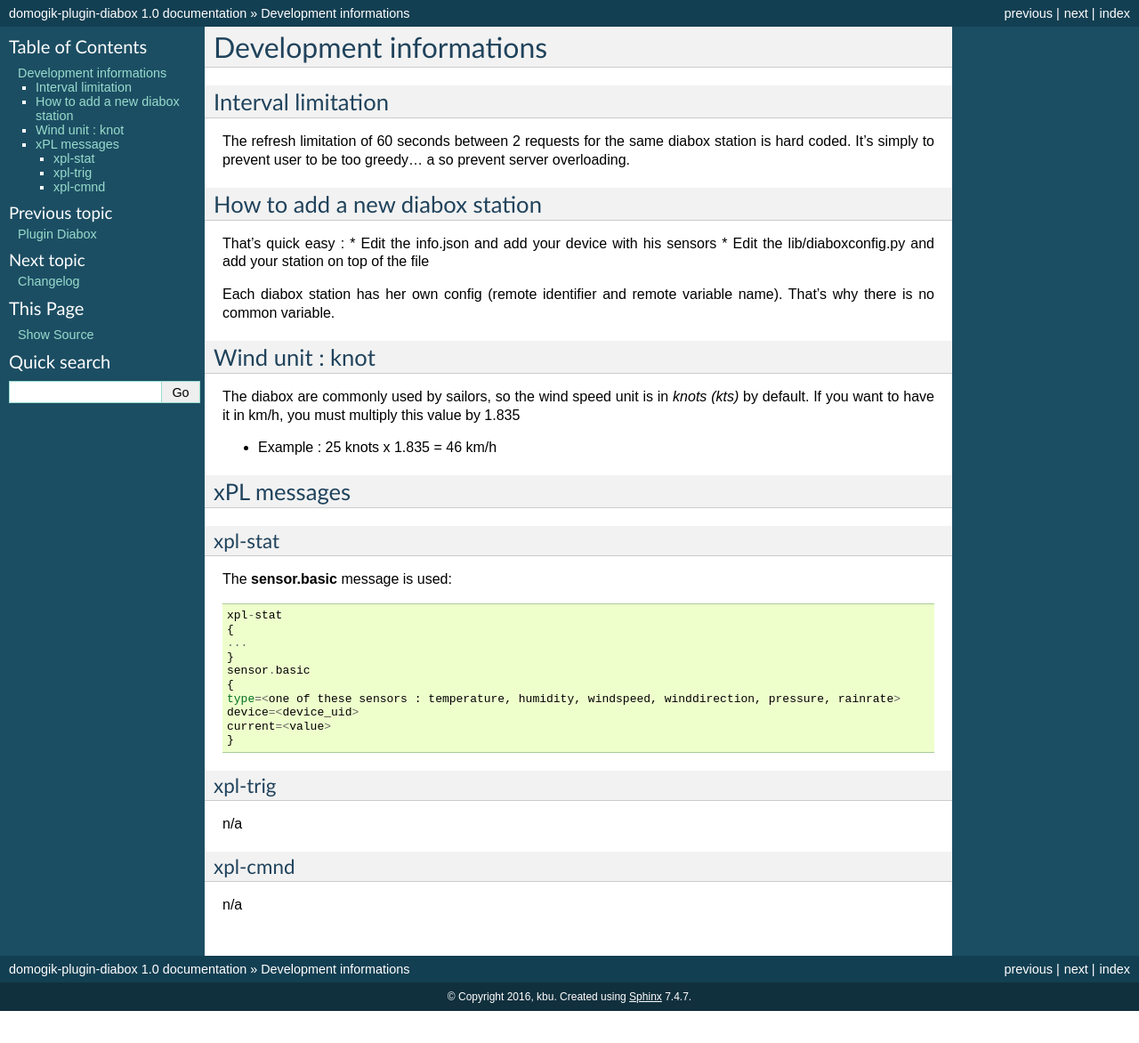
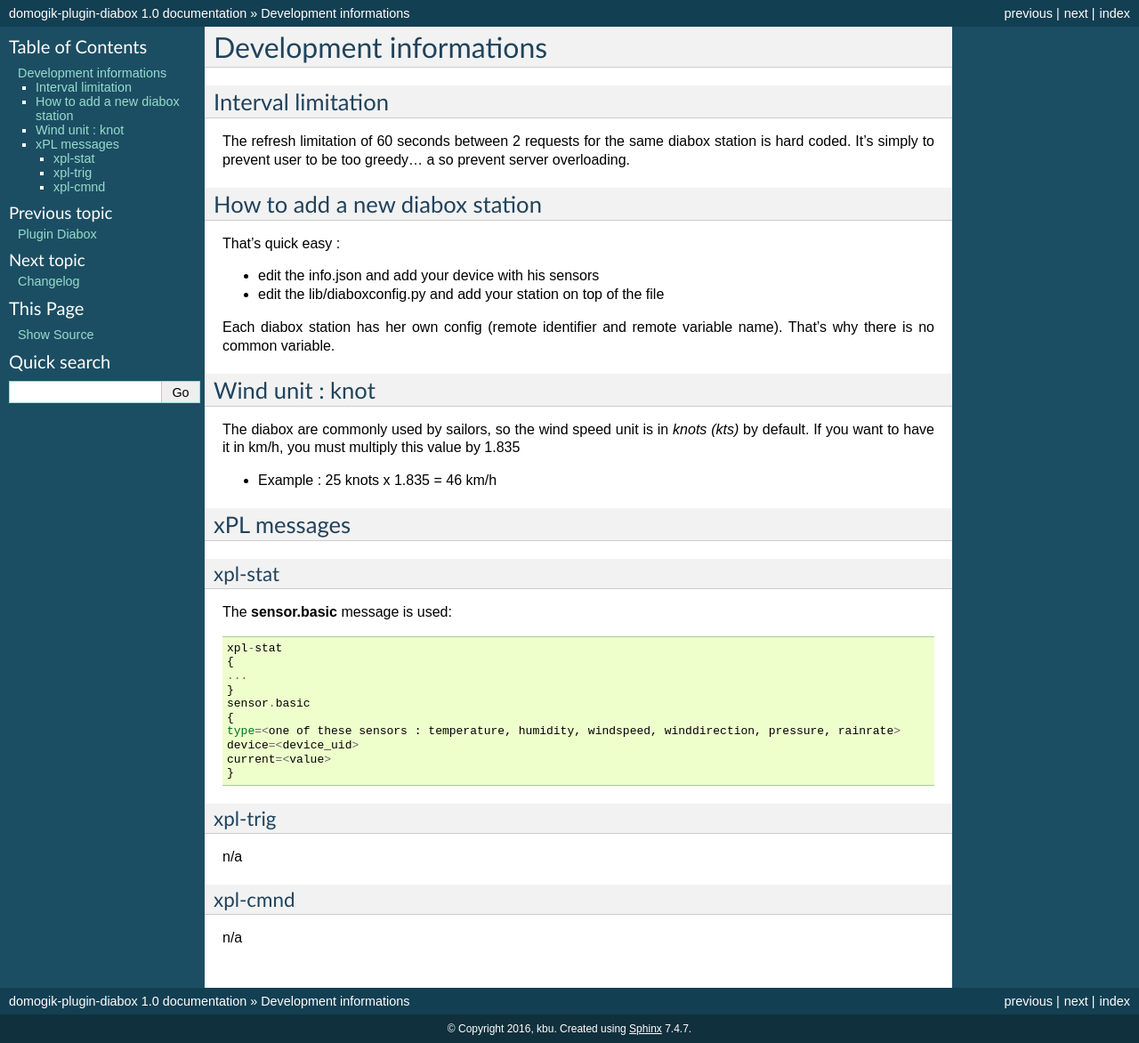
Before and after one commit to kburgi/domogik-plugin-diabox, a Sphinx documentation site: the page built from docs/dev.txt, in a window 1280 px wide. Shown: the whole page at 89% size. Built offline with Sphinx 7.4.7, drawn with Linux system fonts in a browser that asks for light colours; before the commit the page ends 1136 px from its top, so only the background shows below that.

Commit message:
fix typo in doc

```diff
--- a/docs/dev.txt
+++ b/docs/dev.txt
@@ -12,8 +12,9 @@ How to add a new diabox station
 ===============================
 
 That's quick easy :
-* Edit the info.json and add your device with his sensors
-* Edit the lib/diaboxconfig.py and add your station on top of the file
+
+* edit the info.json and add your device with his sensors
+* edit the lib/diaboxconfig.py and add your station on top of the file
 
 Each diabox station has her own config (remote identifier and remote variable name). That's why there is no common variable.
 
```
